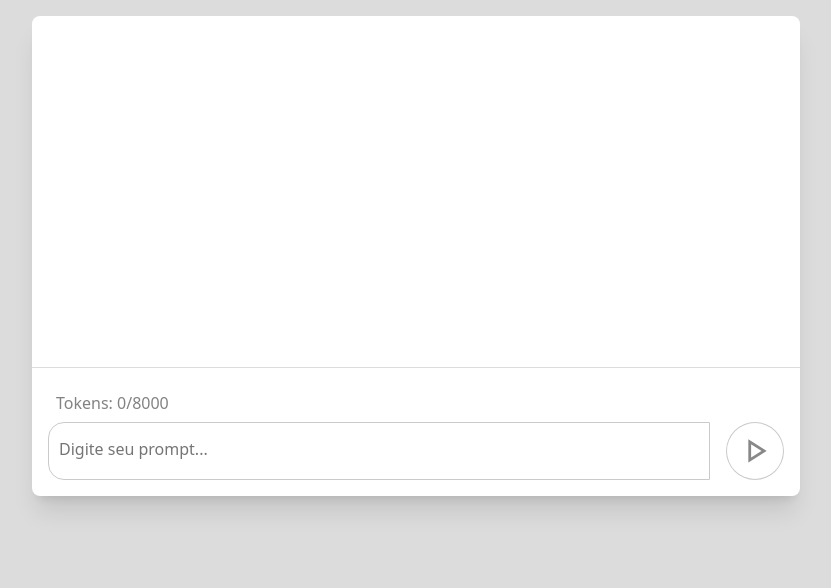
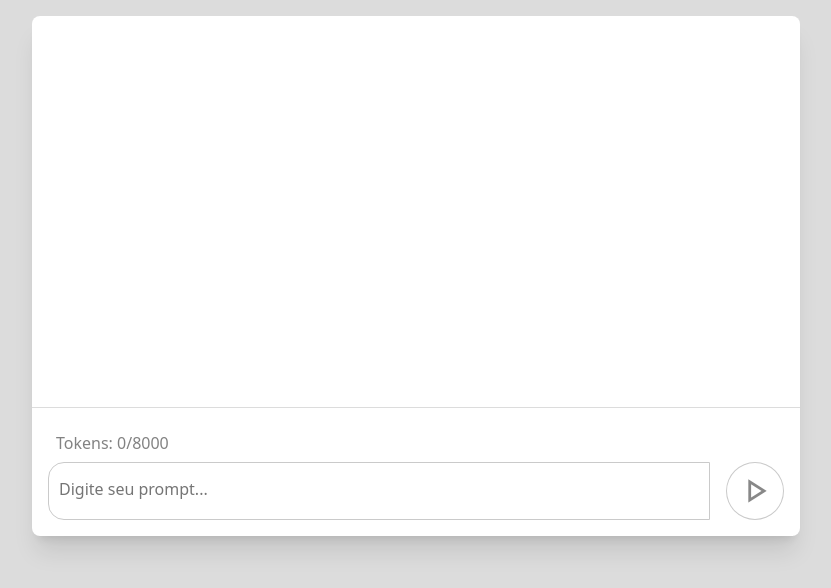
Before and after one commit to KaikeSathler/google-ai-studio, a website: page index.html in a window 1280 px wide. Shown: the whole page, without its empty margins (224-1055 px from the left). Drawn offline with nearby package versions, Linux system fonts and the light colour scheme.

Commit message:
Update style.css

```diff
--- a/assets/style.css
+++ b/assets/style.css
@@ -113,8 +113,8 @@ button span:hover {
 .section-content {
   position: relative;
   background-color: rgb(255, 255, 255);
-  min-height: 60vh;
-  max-height: 80dvh;
+  min-height: 65vh;
+  max-height: 90dvh;
   display: flex;
   flex-direction: column;
   justify-content: space-between;
```
